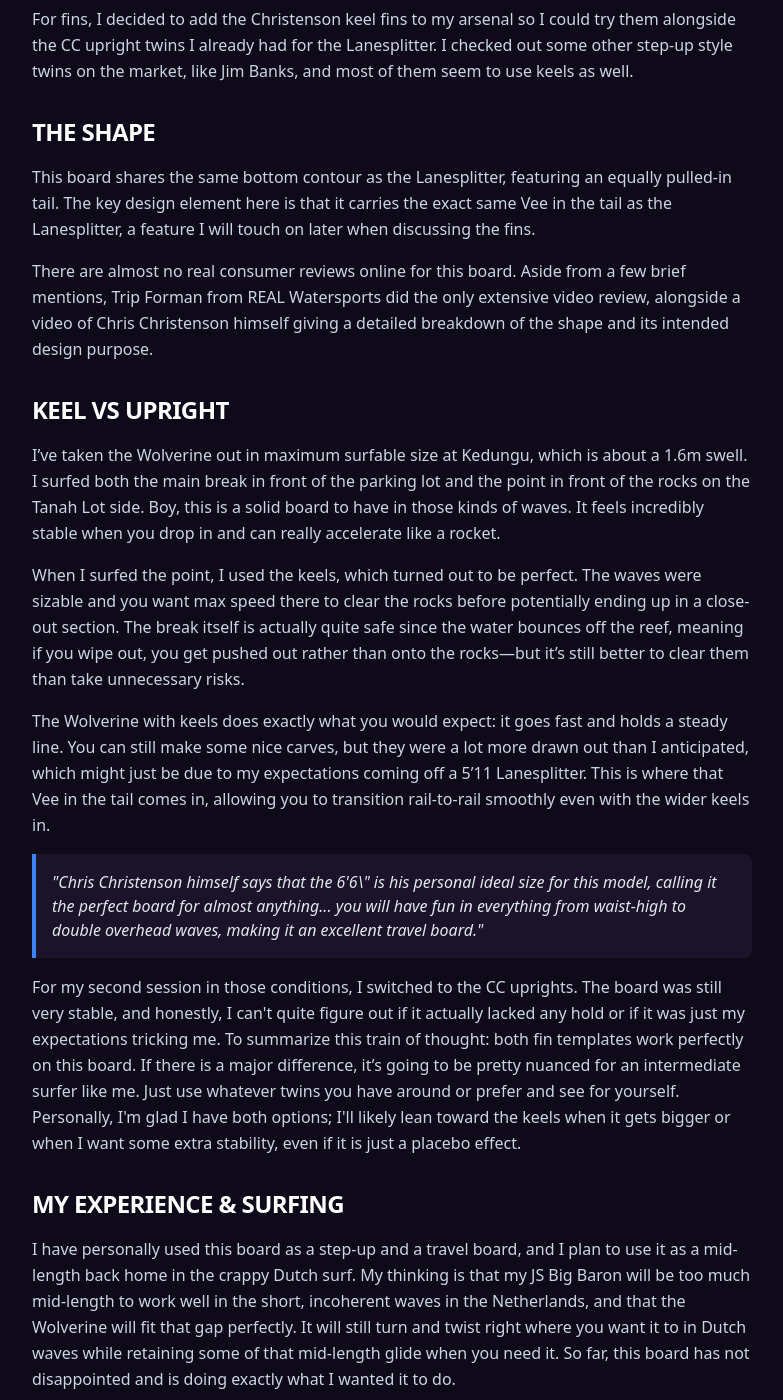
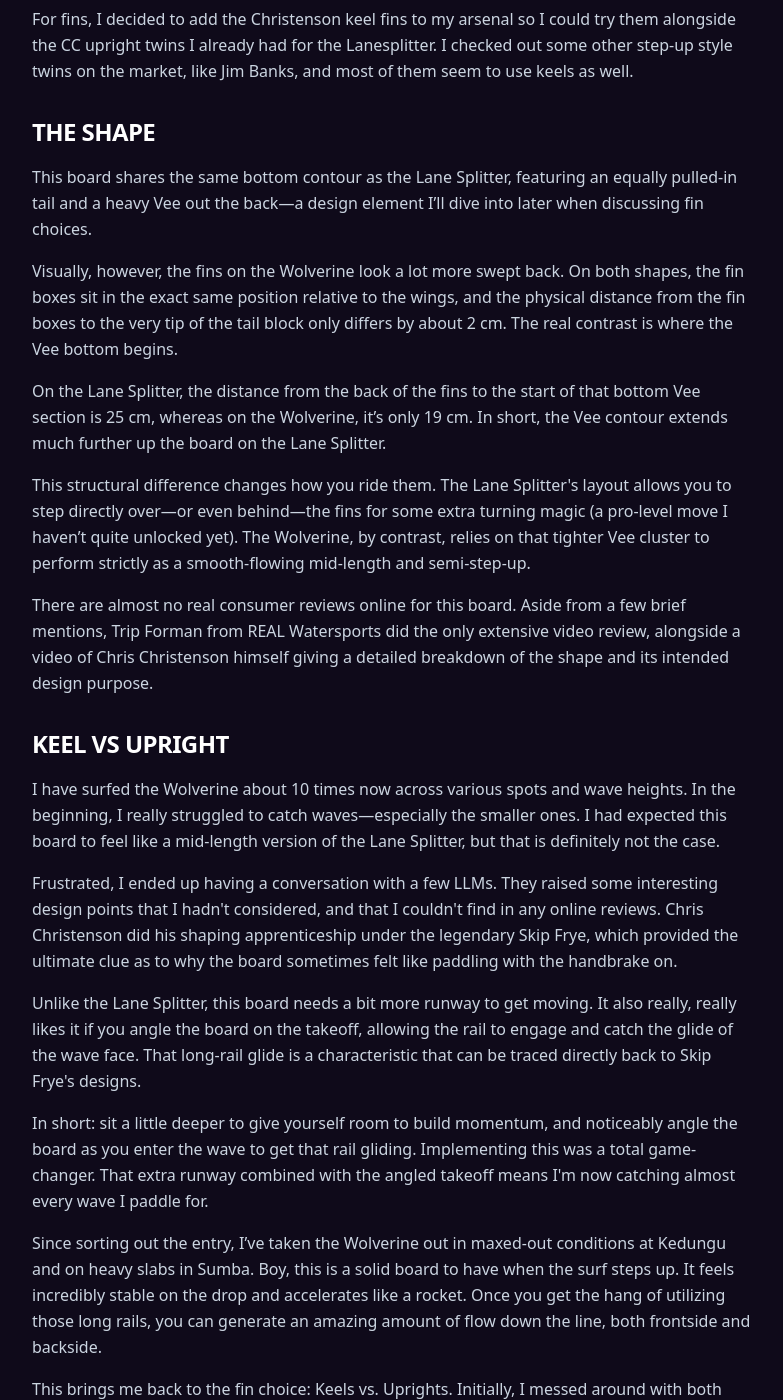
Before and after one commit to MatthijsvdWielen/the-onshore-patrol, a Jekyll site: the page built from review-wolverine.html, in a window 1280 px wide and 1400 px high, scrolled down 2227 px. Shown: the whole window, without its empty margins (248-1031 px from the left). Built offline with Jekyll 4.4.1, drawn with Linux system fonts in a browser that asks for light colours; nearby versions of some CDN libraries; some of the changed text lies outside the part shown.

Commit message:
Update review-wolverine.html
Updated fin experiences and Design Philosophy

```diff
--- a/review-wolverine.html
+++ b/review-wolverine.html
@@ -1,7 +1,8 @@
 ---
 layout: default
 title: Christenson Wolverine Review
-description: "An authentic intermediate look at the Christenson Wolverine surfboard. Testing upright twins vs keels at Kedungu and its upcoming transition to the Netherlands."
+description: "An authentic intermediate look at the Christenson Wolverine surfboard. Testing upright twins vs keels at
+Kedungu and its upcoming transition to the Netherlands."
 bg_color: bg-[#0f0a1a]
 border_color: border-purple-900/30
 hover_color: text-purple-400
@@ -12,85 +13,159 @@
 
     <div class="space-y-3 border-b border-purple-900/20 pb-6">
         <span class="text-xs font-mono uppercase tracking-widest text-blue-400 font-bold">Board Review</span>
-        <h1 class="text-4xl md:text-5xl font-black uppercase tracking-tighter text-white">The Wolverine: aka Lanesplitter Step Up</h1>
-        <p class="text-sm text-slate-400 font-mono">6'6" | Stock Dims | Blue Density US Blank | 6+4/4 S-Cloth Custom Spray</p>
+        <h1 class="text-4xl md:text-5xl font-black uppercase tracking-tighter text-white">The Wolverine: aka
+            Lanesplitter Step Up</h1>
+        <p class="text-sm text-slate-400 font-mono">6'6" | Stock Dims | Blue Density US Blank | 6+4/4 S-Cloth Custom
+            Spray</p>
     </div>
 
     <!-- Image Placeholders Matching Your Grid Stack Layout -->
     <div class="overflow-hidden rounded-xl border border-purple-900/30 bg-[#1a1329] shadow-2xl">
         <img src="images/wolverine-main.jpeg" alt="Christenson Wolverine Custom Spray"
             class="w-full h-auto object-cover">
-        <p class="text-xs text-slate-500 p-3 italic bg-[#110b1d] border-t border-purple-900/20">The custom family project: Stock dims with a kids-designed spray and structural S-cloth armor.</p>
+        <p class="text-xs text-slate-500 p-3 italic bg-[#110b1d] border-t border-purple-900/20">The custom family
+            project: Stock dims with a kids-designed spray and structural S-cloth armor.</p>
     </div>
 
     <div class="space-y-8">
         <div class="overflow-hidden rounded-xl border border-purple-900/30 bg-[#1a1329] shadow-2xl">
             <img src="images/wolverine-outline.jpeg" alt="Christenson Wolverine Shape Profile"
                 class="w-full h-auto object-cover">
-            <p class="text-xs text-slate-500 p-3 italic bg-[#110b1d] border-t border-purple-900/20">Sleek lines: Bridging the gap between a performance semi step-up and an extended twin outline.</p>
+            <p class="text-xs text-slate-500 p-3 italic bg-[#110b1d] border-t border-purple-900/20">Sleek lines:
+                Bridging the gap between a performance semi step-up and an extended twin outline.</p>
         </div>
     </div>
 
     <section class="space-y-4">
         <h2 class="text-2xl font-black uppercase tracking-tight text-white">The Setup & Board Progression</h2>
         <p class="text-slate-300 leading-relaxed">
-            So why did I get one? Well, funny story. The destroyer of surfboard rails (aka my lovely wife) gave me a surfboard for Valentine's Day when we were doing a gap year in Bali. This threw me off, since at the time I was frothing on a 5’11 Lanesplitter and a 6’8 JS Big Baron. But it got me thinking about what was missing in my quiver. I ended up chatting with the guys at the Onboard store, and eventually, my thoughts landed on the Wolverine as a semi step-up and midlength.
+            So why did I get one? Well, funny story. The destroyer of surfboard rails (aka my lovely wife) gave me a
+            surfboard for Valentine's Day when we were doing a gap year in Bali. This threw me off, since at the time I
+            was frothing on a 5’11 Lanesplitter and a 6’8 JS Big Baron. But it got me thinking about what was missing in
+            my quiver. I ended up chatting with the guys at the Onboard store, and eventually, my thoughts landed on the
+            Wolverine as a semi step-up and midlength.
         </p>
         <p class="text-slate-300 leading-relaxed">
-            I watched the very few reviews available for the Wolverine on YouTube and checked out the comments on Reddit's /r/surfing. At first, I thought the feedback was mixed, but after taking a closer look, I realized it was just one guy who had a bad experience and had commented on quite a few different threads! After some additional thought, I asked the subreddit what they would recommend based on my quiver. Someone recommended getting an Osprey instead as a real step-up, but I decided to go with the Wolverine based on my love for the Lanesplitter. My thinking was that I won’t be needing an actual step-up anyway, since I’m not at that skill level yet.
+            I watched the very few reviews available for the Wolverine on YouTube and checked out the comments on
+            Reddit's /r/surfing. At first, I thought the feedback was mixed, but after taking a closer look, I realized
+            it was just one guy who had a bad experience and had commented on quite a few different threads! After some
+            additional thought, I asked the subreddit what they would recommend based on my quiver. Someone recommended
+            getting an Osprey instead as a real step-up, but I decided to go with the Wolverine based on my love for the
+            Lanesplitter. My thinking was that I won’t be needing an actual step-up anyway, since I’m not at that skill
+            level yet.
         </p>
         <p class="text-slate-300 leading-relaxed">
-            I got a 6'6" in stock dims, with a confirmed blue density US Blank as the base, and added 6+4/4 S-cloth to maximize durability. The S-cloth only cost an additional 200k rupiah (about 10 euros at the time), so it was a no-brainer to include. I also got my kids to help design a spray for the board so it would look awesome.
+            I got a 6'6" in stock dims, with a confirmed blue density US Blank as the base, and added 6+4/4 S-cloth to
+            maximize durability. The S-cloth only cost an additional 200k rupiah (about 10 euros at the time), so it was
+            a no-brainer to include. I also got my kids to help design a spray for the board so it would look awesome.
         </p>
         <p class="text-slate-300 leading-relaxed">
-            For fins, I decided to add the Christenson keel fins to my arsenal so I could try them alongside the CC upright twins I already had for the Lanesplitter. I checked out some other step-up style twins on the market, like Jim Banks, and most of them seem to use keels as well.
+            For fins, I decided to add the Christenson keel fins to my arsenal so I could try them alongside the CC
+            upright twins I already had for the Lanesplitter. I checked out some other step-up style twins on the
+            market, like Jim Banks, and most of them seem to use keels as well.
         </p>
     </section>
 
     <section class="space-y-4">
         <h2 class="text-2xl font-black uppercase tracking-tight text-white">The Shape</h2>
         <p class="text-slate-300 leading-relaxed">
-            This board shares the same bottom contour as the Lanesplitter, featuring an equally pulled-in tail. The key design element here is that it carries the exact same Vee in the tail as the Lanesplitter, a feature I will touch on later when discussing the fins.
+            This board shares the same bottom contour as the Lane Splitter, featuring an equally pulled-in tail and a
+            heavy Vee out the back—a design element I’ll dive into later when discussing fin choices.
         </p>
         <p class="text-slate-300 leading-relaxed">
-            There are almost no real consumer reviews online for this board. Aside from a few brief mentions, Trip Forman from REAL Watersports did the only extensive video review, alongside a video of Chris Christenson himself giving a detailed breakdown of the shape and its intended design purpose.
+            Visually, however, the fins on the Wolverine look a lot more swept back. On both shapes, the fin boxes sit
+            in the exact same position relative to the wings, and the physical distance from the fin boxes to the very
+            tip of the tail block only differs by about 2 cm. The real contrast is where the Vee bottom begins.
+        </p>
+        <p class="text-slate-300 leading-relaxed">
+            On the Lane Splitter, the distance from the back of the fins to the start of that bottom Vee section is 25
+            cm, whereas on the Wolverine, it’s only 19 cm. In short, the Vee contour extends much further up the board
+            on the Lane Splitter.
+        </p>
+        <p class="text-slate-300 leading-relaxed">
+            This structural difference changes how you ride them. The Lane Splitter's layout allows you to step directly
+            over—or even behind—the fins for some extra turning magic (a pro-level move I haven’t quite unlocked yet).
+            The Wolverine, by contrast, relies on that tighter Vee cluster to perform strictly as a smooth-flowing
+            mid-length and semi-step-up.
+        </p>
+        <p class="text-slate-300 leading-relaxed">
+            There are almost no real consumer reviews online for this board. Aside from a few brief mentions, Trip
+            Forman from REAL Watersports did the only extensive video review, alongside a video of Chris Christenson
+            himself giving a detailed breakdown of the shape and its intended design purpose.
         </p>
     </section>
 
     <section class="space-y-4">
         <h2 class="text-2xl font-black uppercase tracking-tight text-white">Keel vs Upright</h2>
         <p class="text-slate-300 leading-relaxed">
-            I’ve taken the Wolverine out in maximum surfable size at Kedungu, which is about a 1.6m swell. I surfed both the main break in front of the parking lot and the point in front of the rocks on the Tanah Lot side. Boy, this is a solid board to have in those kinds of waves. It feels incredibly stable when you drop in and can really accelerate like a rocket.
+            I have surfed the Wolverine about 10 times now across various spots and wave heights. In the beginning, I
+            really struggled to catch waves—especially the smaller ones. I had expected this board to feel like a
+            mid-length version of the Lane Splitter, but that is definitely not the case.
         </p>
         <p class="text-slate-300 leading-relaxed">
-            When I surfed the point, I used the keels, which turned out to be perfect. The waves were sizable and you want max speed there to clear the rocks before potentially ending up in a close-out section. The break itself is actually quite safe since the water bounces off the reef, meaning if you wipe out, you get pushed out rather than onto the rocks—but it’s still better to clear them than take unnecessary risks.
+            Frustrated, I ended up having a conversation with a few LLMs. They raised some interesting design points
+            that I hadn't considered, and that I couldn't find in any online reviews. Chris Christenson did his shaping
+            apprenticeship under the legendary Skip Frye, which provided the ultimate clue as to why the board sometimes
+            felt like paddling with the handbrake on.
         </p>
         <p class="text-slate-300 leading-relaxed">
-            The Wolverine with keels does exactly what you would expect: it goes fast and holds a steady line. You can still make some nice carves, but they were a lot more drawn out than I anticipated, which might just be due to my expectations coming off a 5’11 Lanesplitter. This is where that Vee in the tail comes in, allowing you to transition rail-to-rail smoothly even with the wider keels in.
+            Unlike the Lane Splitter, this board needs a bit more runway to get moving. It also really, really likes it
+            if you angle the board on the takeoff, allowing the rail to engage and catch the glide of the wave face.
+            That long-rail glide is a characteristic that can be traced directly back to Skip Frye's designs.
         </p>
-
-        <div class="border-l-4 border-blue-500 bg-[#1a1329] p-4 rounded-r-lg my-6 italic text-slate-200">
-            "Chris Christenson himself says that the 6'6\" is his personal ideal size for this model, calling it the perfect board for almost anything... you will have fun in everything from waist-high to double overhead waves, making it an excellent travel board."
-        </div>
-
         <p class="text-slate-300 leading-relaxed">
-            For my second session in those conditions, I switched to the CC uprights. The board was still very stable, and honestly, I can't quite figure out if it actually lacked any hold or if it was just my expectations tricking me. To summarize this train of thought: both fin templates work perfectly on this board. If there is a major difference, it’s going to be pretty nuanced for an intermediate surfer like me. Just use whatever twins you have around or prefer and see for yourself. Personally, I'm glad I have both options; I'll likely lean toward the keels when it gets bigger or when I want some extra stability, even if it is just a placebo effect.
+            In short: sit a little deeper to give yourself room to build momentum, and noticeably angle the board as you
+            enter the wave to get that rail gliding. Implementing this was a total game-changer. That extra runway
+            combined with the angled takeoff means I'm now catching almost every wave I paddle for.
+        </p>
+        <p class="text-slate-300 leading-relaxed">
+            Since sorting out the entry, I’ve taken the Wolverine out in maxed-out conditions at Kedungu and on heavy
+            slabs in Sumba. Boy, this is a solid board to have when the surf steps up. It feels incredibly stable on the
+            drop and accelerates like a rocket. Once you get the hang of utilizing those long rails, you can generate an
+            amazing amount of flow down the line, both frontside and backside.
+        </p>
+        <p class="text-slate-300 leading-relaxed">
+            This brings me back to the fin choice: Keels vs. Uprights. Initially, I messed around with both setups. My
+            takeaway is that while keels surf beautifully once you are up and moving, they create noticeable drag while
+            paddling—at times, it almost felt like pulling an anchor.
+        </p>
+        <p class="text-slate-300 leading-relaxed">
+            Because of that, it’s uprights all the way for me now. I actually just scored a pair of Album upright twins
+            off Facebook Marketplace, so I no longer have to swap my CC uprights back and forth every time I switch
+            between the Lane Splitter and the Wolverine.
         </p>
     </section>
 
     <section class="space-y-4">
         <h2 class="text-2xl font-black uppercase tracking-tight text-white">My Experience & Surfing</h2>
         <p class="text-slate-300 leading-relaxed">
-            I have personally used this board as a step-up and a travel board, and I plan to use it as a mid-length back home in the crappy Dutch surf. My thinking is that my JS Big Baron will be too much mid-length to work well in the short, incoherent waves in the Netherlands, and that the Wolverine will fit that gap perfectly. It will still turn and twist right where you want it to in Dutch waves while retaining some of that mid-length glide when you need it. So far, this board has not disappointed and is doing exactly what I wanted it to do.
+            I have personally used this board as a step-up and a travel board, and I plan to use it as a mid-length back
+            home in the crappy Dutch surf. My thinking is that my JS Big Baron will simply be too much mid-length to
+            work well in the short, incoherent waves in the Netherlands, whereas the Wolverine will fit that gap
+            perfectly. It will still turn and twist right where you want it to in Dutch waves while retaining some of
+            that mid-length glide when you need it. The only real problem might be whether the extra runway the
+            Wolverine needs can handle those tight, six-second windswell periods... but I will let you know once I’ve
+            tried it! So far, this board has not disappointed and is doing exactly what I wanted it to do.
         </p>
         <p class="text-slate-300 leading-relaxed">
-            Having surfed it a few times now, I am still getting used to the longer rail turns it makes. It responds quickly, but you have to hold your turns longer than I originally expected. For some reason, it doesn't really surf like a typical mid-length; I don't feel the need to move up and down the board to turn and generate speed nearly as much as I did with the JS Big Baron. Instead, this board works beautifully when you simply shift your weight. It also feels like it has a much bigger sweet spot for your feet compared to the Lanesplitter, yet it still responds in a similar manner.
+            Having surfed it a few times now, I am still getting used to the longer rail turns it makes. It responds
+            quickly, but you have to hold your turns longer than I originally expected. For some reason, it doesn't
+            really surf like a typical mid-length; I don't feel the need to move up and down the board to turn and
+            generate speed nearly as much as I did with the JS Big Baron. Instead, this board works beautifully when you
+            simply shift your weight. It also feels like it has a much bigger sweet spot for your feet compared to the
+            Lanesplitter, yet it still responds in a similar manner.
         </p>
         <p class="text-slate-300 leading-relaxed">
-            This realization—that I don't move around as much as I do on the Big Baron—is an important observation. It could actually be the answer to why I noticed such a minimal difference between the upright and keel fins. If I were to step further back, would I be able to snap off shorter turns? I’d be surprised, but it’s definitely something I want to test in my upcoming sessions.
+            This realization—that I don't move around as much as I do on the Big Baron—is an important observation. It
+            could actually be the answer to why I noticed such a minimal difference between the upright and keel fins.
+            If I were to step further back, would I be able to snap off shorter turns? I’d be surprised, but it’s
+            definitely something I want to test in my upcoming sessions.
         </p>
         <p class="text-slate-300 leading-relaxed">
-            I think the key difference compared to the Big Baron is that when you step back on the Baron, it almost turns like a shortboard (well, not quite, but much more so than a typical mid-length). The Wolverine, on the other hand, is designed to be surfed on the full extension of the rail. It’s a completely different design philosophy.
+            I think the key difference compared to the Big Baron is that when you step back on the Baron, it almost
+            turns like a shortboard (well, not quite, but much more so than a typical mid-length). The Wolverine, on the
+            other hand, is designed to be surfed on the full extension of the rail. It’s a completely different design
+            philosophy.
         </p>
     </section>
 
@@ -99,13 +174,17 @@
         <div class="bg-[#1a1329] p-6 rounded-xl border border-purple-900/30">
             <h3 class="text-lg font-bold uppercase text-white mb-2">Resell Value</h3>
             <p class="text-sm text-slate-300 leading-relaxed">
-                By ordering the heavy blue-density core blank alongside premium S-cloth glassing, structural integrity is exceptionally defended against standard deck welling. Like the Phantom, anchoring this specific reinforcement profile protects resale valuation on the second-hand market back in the Netherlands.
+                By ordering the heavy blue-density core blank alongside premium S-cloth glassing, structural integrity
+                is exceptionally defended against standard deck welling. Like the Phantom, anchoring this specific
+                reinforcement profile protects resale valuation on the second-hand market back in the Netherlands.
             </p>
         </div>
         <div class="bg-[#1a1329] p-6 rounded-xl border border-purple-900/30">
             <h3 class="text-lg font-bold uppercase text-white mb-2">Fin Setup & Blocks</h3>
             <p class="text-sm text-slate-300 leading-relaxed">
-                A dedicated twin setup layout. Using Christenson uprights yields snappy pivot response, whereas running the wider base Christenson keels generates locked-in, down-the-line tracking through shifting sizing sections.
+                A dedicated twin setup layout. Using Christenson uprights yields snappy pivot response, whereas running
+                the wider base Christenson keels generates locked-in, down-the-line tracking through shifting sizing
+                sections.
             </p>
         </div>
     </div>
@@ -113,10 +192,12 @@
     <section class="space-y-4 bg-[#1a1329] p-8 rounded-xl border border-purple-900/30">
         <h2 class="text-2xl font-black uppercase tracking-tight text-blue-400">The Verdict</h2>
         <p class="text-slate-300 leading-relaxed">
-            The board has not disappointed and is doing exactly what I wanted it to do. It fits the gap perfectly for when you want clean glide but still require the agility to turn precisely within tight pockets.
+            The board has not disappointed and is doing exactly what I wanted it to do. It fits the gap perfectly for
+            when you want clean glide but still require the agility to turn precisely within tight pockets.
         </p>
         <p class="text-slate-300 leading-relaxed font-bold text-white">
-            The next addition to this review will be after I have used it a couple of times back in the Netherlands. Updates coming after July 2026.
+            The next addition to this review will be after I have used it a couple of times back in the Netherlands.
+            Updates coming after July 2026.
         </p>
     </section>
 
```
